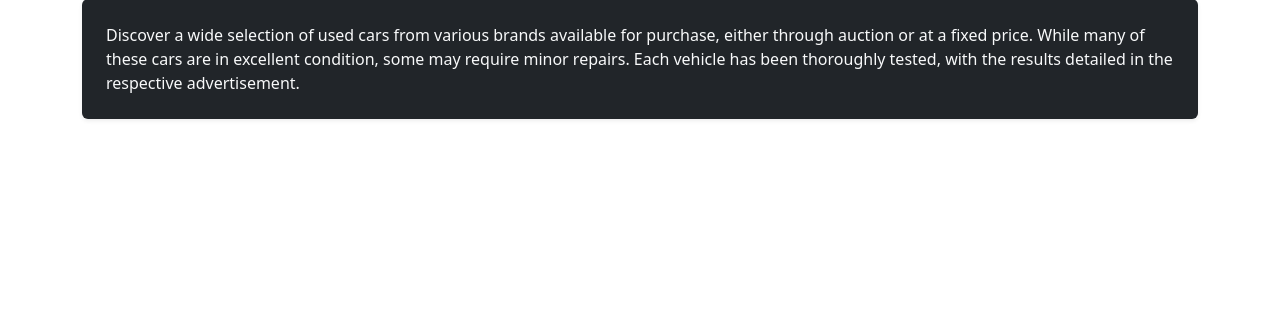
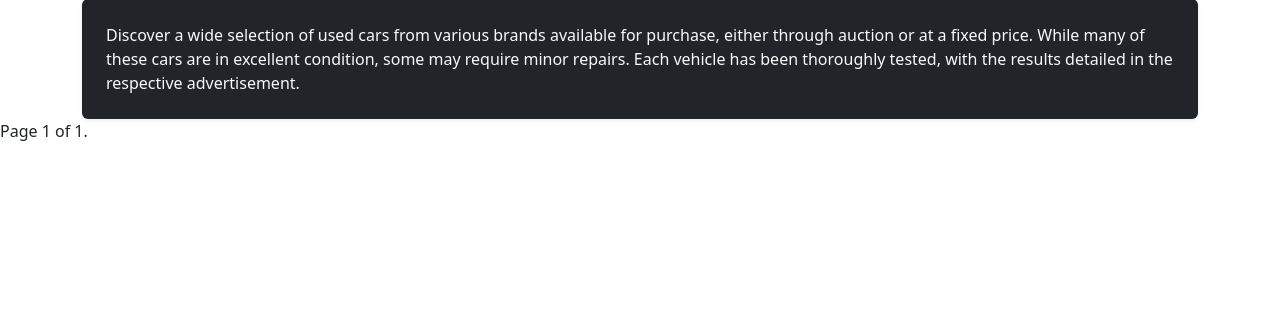
Before and after one commit to lexicon-car-dealership/car-dealership-exercise, a Django app: page / in a window 1280 px wide. Shown: the part 183-498 px from the top of the page. Run offline with Django 4.2, Linux system fonts and the light colour scheme; data that the repository does not hold is empty.

Commit message:
Update pagination links in the views and home page

```diff
--- a/car_dealership/cars/views.py
+++ b/car_dealership/cars/views.py
@@ -1,3 +1,4 @@
+from django.shortcuts import render
 from django.shortcuts import get_object_or_404, render, HttpResponse
 from django.core.paginator import Paginator, PageNotAnInteger, EmptyPage
 from . import models
@@ -33,7 +34,7 @@ def get_most_recent_paginated(request):
     if maxPriceFilter:
         filters['price__lte'] = maxPriceFilter
     cars = models.Car.objects.filter(**filters).order_by('created_at')
-    paginator = Paginator(cars, 10)
+    paginator = Paginator(cars, 3)
     page = request.GET.get('page', 1)
     try:
         cars_page = paginator.page(page)
@@ -42,4 +43,5 @@ def get_most_recent_paginated(request):
     except EmptyPage:
         cars_page = paginator.page(paginator.num_pages)
 
-    return render(request, 'index.html', {'cars': cars_page})
+    params = request.GET.copy()
+    return render(request, 'index.html', {'cars': cars_page, 'page_obj': cars_page, 'params': params})
--- a/car_dealership/templates/index.html
+++ b/car_dealership/templates/index.html
@@ -16,4 +16,23 @@
       </div>
     </section>
   </div>
+
+  <div class="pagination">
+      <span class="step-links">
+        {% if page_obj.has_previous %}
+            <a href="?{% for key, value in params.items %}{% if key != 'page' %}{{ key }}={{ value }}&{% endif %}{% endfor %}page=1">&laquo; first</a>
+            <a href="?{% for key, value in params.items %}{% if key != 'page' %}{{ key }}={{ value }}&{% endif %}{% endfor %}page={{ page_obj.previous_page_number }}">previous</a>
+        {% endif %}
+
+        <span class="current">
+            Page {{ page_obj.number }} of {{ page_obj.paginator.num_pages }}.
+        </span>
+
+        {% if page_obj.has_next %}
+            <a href="?{% for key, value in params.items %}{% if key != 'page' %}{{ key }}={{ value }}&{% endif %}{% endfor %}page={{ page_obj.next_page_number }}">next</a>
+            <a href="?{% for key, value in params.items %}{% if key != 'page' %}{{ key }}={{ value }}&{% endif %}{% endfor %}page={{ page_obj.paginator.num_pages }}">last &raquo;</a>
+        {% endif %}
+      </span>
+  </div>
+
 {% endblock %}
```
